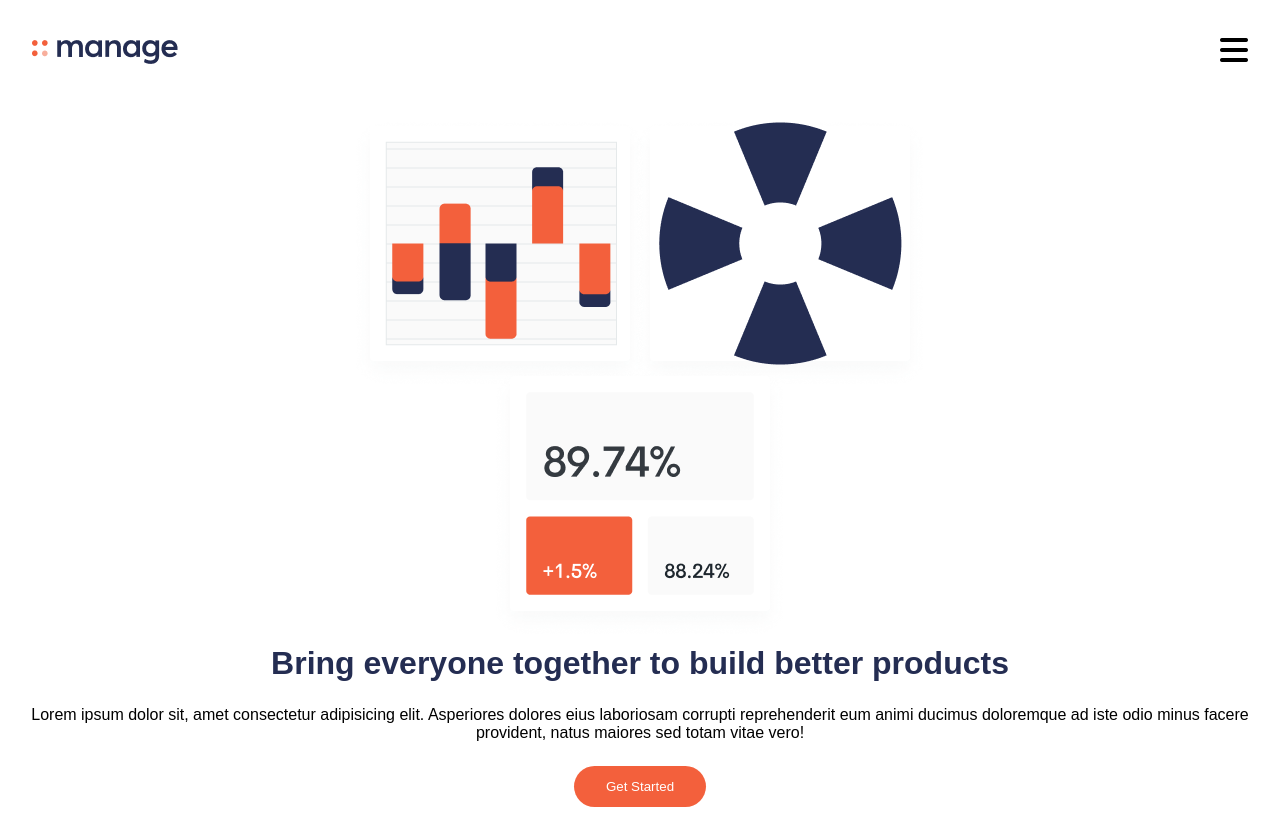
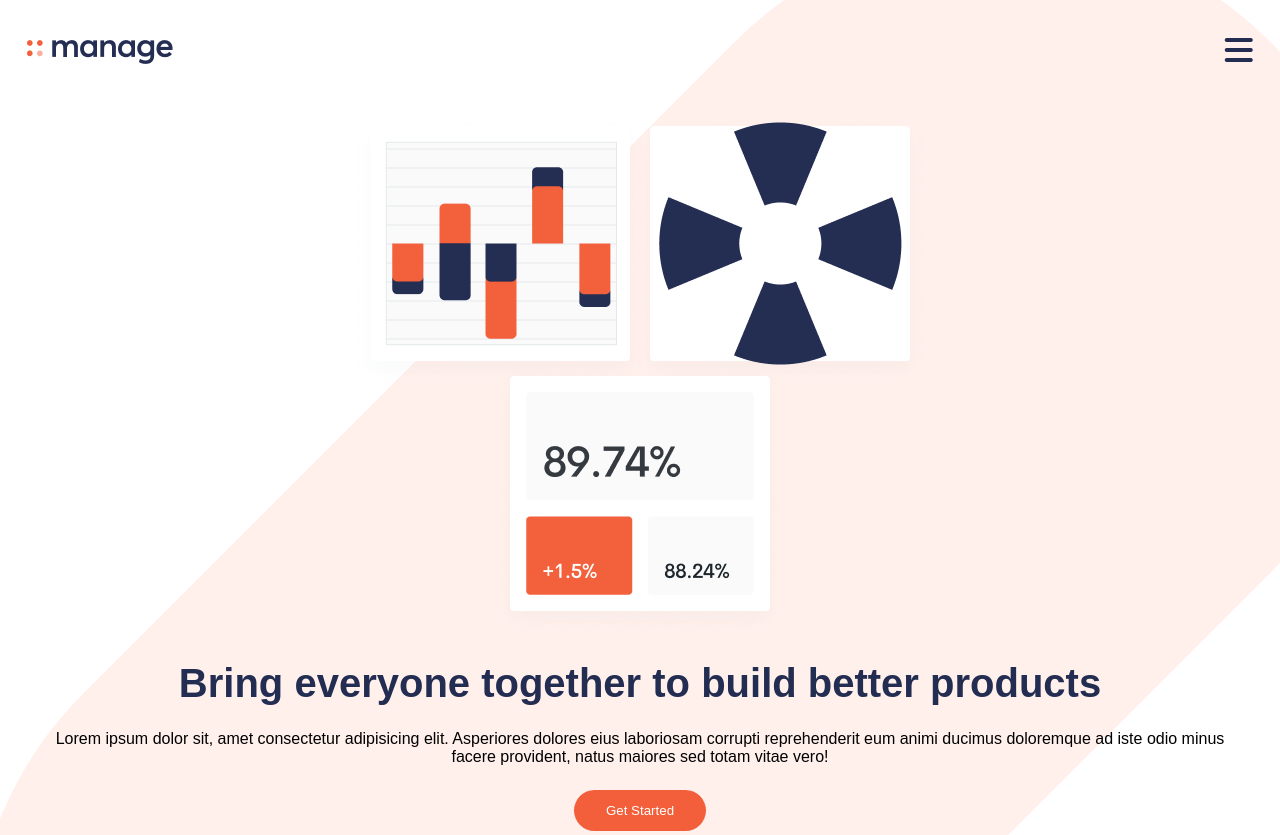
Before and after one commit to PabloValles/front-end-parcial-1-dh, a plain HTML site: page index.html in a window 1280 px wide. Shown: the top 835 px of the page. Drawn offline with Linux system fonts and the light colour scheme; a web font is replaced by a local one.

Commit message:
(feature) edit heeader

```diff
--- a/assets/css/modules/_generals.scss
+++ b/assets/css/modules/_generals.scss
@@ -1,7 +1,17 @@
 /*<!-- Estilos generales --->*/
-$color-orange: #F3603C;
-$color-blue: #242D52;
+
+/* ### Primario ### */
+$color-orange: rgb(242, 95, 58);
+$color-blue: rgb(35, 44, 81);
+
+/* ### Neutro ### */
+$colora-zul-grisaceo-oscuro: rgb(143, 148, 167);
+$color-azul-muy-oscuro: rgb(29, 30, 37);
+$color-rojo-muy-palido: rgb(255, 239, 234);
+$color-variante-gris-claro: rgb(249, 249, 249);
+
 $color-gray: #b3b3b3;
+
 
 
 * {
@@ -15,12 +25,13 @@ $color-gray: #b3b3b3;
 body {
 	font-family: "Be Vietnam", sans-serif;
     background-color: #fff;
+    font-size: 16px;
+    margin: 0 auto;
 }
 
 .container {
     max-width: 1440px;
-    margin: 0 auto;
-    padding: 0 .8rem;
+    padding: 0 .5rem;
 }
 
 button {
--- a/assets/css/modules/_header.scss
+++ b/assets/css/modules/_header.scss
@@ -1,5 +1,7 @@
 header{
 	padding: 1rem;
+	position: relative;
+	overflow: hidden;
 
 	.navbar{
 		padding: 1rem .2rem;
@@ -14,6 +16,9 @@ header{
 
 		&__links, &__btn{
 			display: none;
+		}
+		&__menu-btn{
+			color: $color-blue;
 		}
 
 	}
@@ -50,4 +55,40 @@ header{
 			}
 		}
 	}
+
+	section.hero{
+		padding: 1rem 0;
+
+		.container{
+			display: flex;
+			flex-direction: column;
+			align-items: center;
+		}
+		.hero__illustration{
+			img{
+				width: 100%;
+				margin: 1rem 0;
+			}
+		}
+		.hero__content{
+			text-align: center;
+
+			h1{
+				color: $color-blue;
+				font-size: 2.5rem;
+			}
+			p{
+				margin: 1.5rem 0;
+				padding: 0 1rem;
+			}
+		}
+	}
+
+	.shape{
+		position: absolute;
+		z-index: -1;
+		top: -70px;
+		right: -100px;
+		width: 110%;
+	}
 }
--- a/assets/css/modules/_main.scss
+++ b/assets/css/modules/_main.scss
@@ -1,31 +1,4 @@
 main{
-	section.hero{
-		padding: 1rem 0;
-
-		.container{
-			display: flex;
-			flex-direction: column;
-			align-items: center;
-		}
-		.hero__illustration{
-			img{
-				width: 100%;
-			}
-		}
-		.hero__content{
-			text-align: center;
-
-			h1{
-				color: $color-blue;
-				font-size: 2rem;
-			}
-			p{
-				margin: 1.5rem 0;
-				padding: 0 1rem;
-			}
-		}
-	}
-
 	section.manage{
 		margin-top: 1.5rem;
 		padding: 1rem 0;
--- a/index.html
+++ b/index.html
@@ -1,5 +1,5 @@
 <!DOCTYPE html>
-<html lang="en">
+<html lang="es">
   <head>
     <meta charset="UTF-8" />
     <meta http-equiv="X-UA-Compatible" content="IE=edge" />
@@ -44,9 +44,8 @@
           </ul>
           <i class="fa fa-close" aria-hidden="true"></i>
         </nav>
+        <img src="assets/images/bg-tablet-pattern.svg" alt="" class="shape" />
       </div>
-    </header>
-    <main>
       <section class="hero">
         <div class="container">
           <div class="hero__illustration">
@@ -64,7 +63,8 @@
           </div>
         </div>
       </section>
-
+    </header>
+    <main>
       <section class="manage">
         <div class="container">
           <div class="manage__title">
```
Also changed, not shown: assets/css/styles.css, 1 other file.
